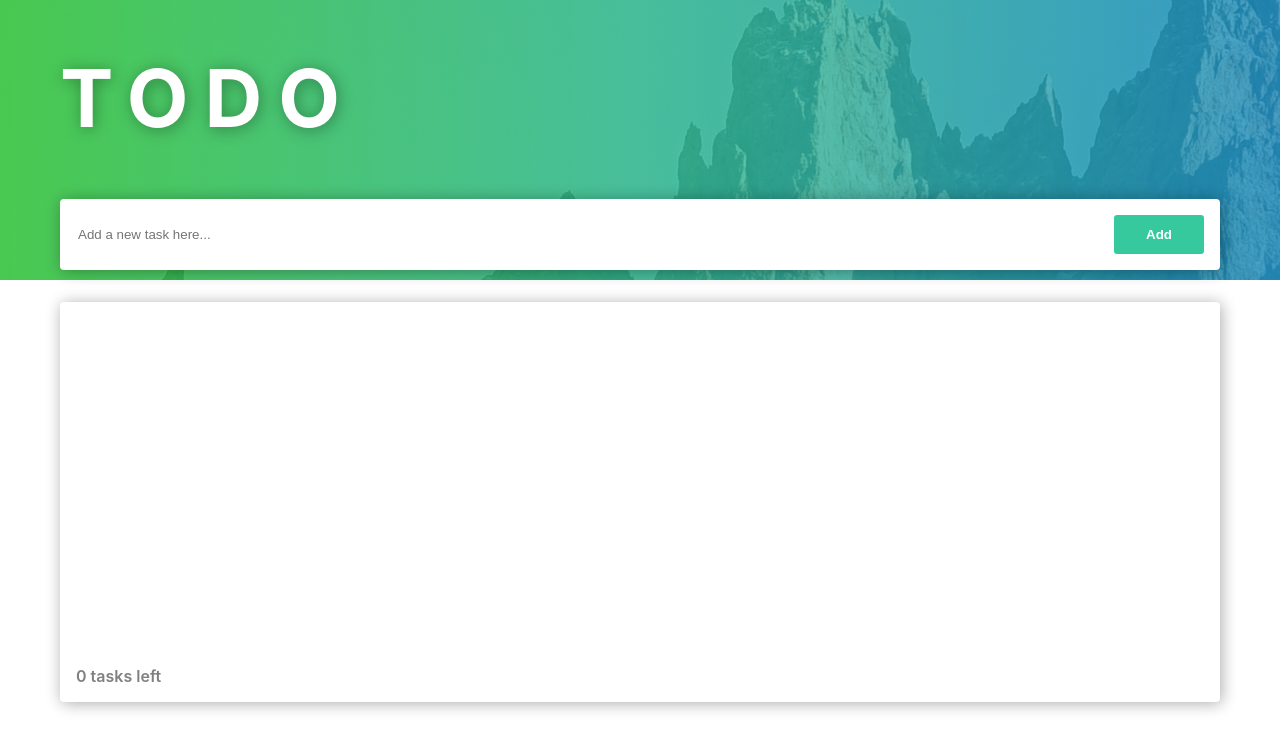
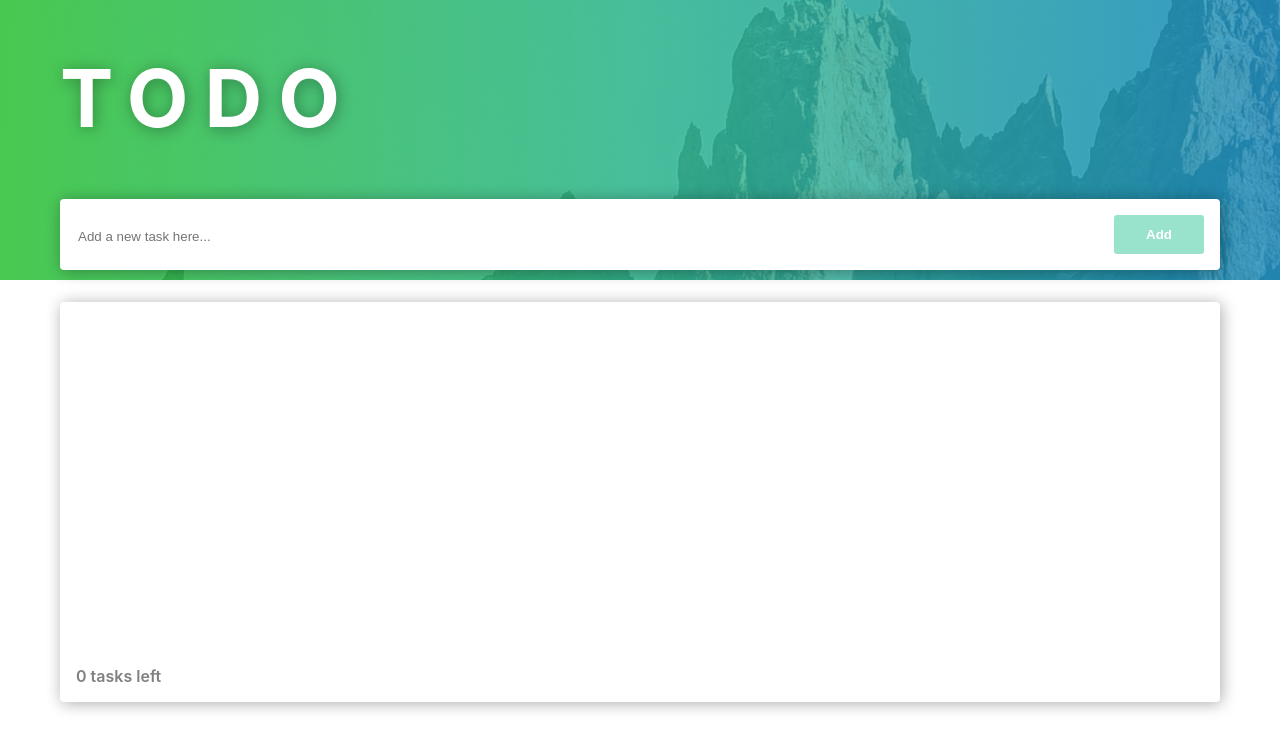
Before and after one commit to DhartiPatel98/my-todo-app-rtl, a React (Create React App) app: page / in a window 1280 px wide. Shown: the top 750 px of the page. Built offline with nearby package versions, Linux system fonts and the light colour scheme.

Commit message:
CSS and field aria label changes

```diff
--- a/src/components/AddInput/AddInput.css
+++ b/src/components/AddInput/AddInput.css
@@ -1,16 +1,22 @@
 .input-container {
   background-color: white;
   margin-top: 2rem;
+  margin-bottom: 2rem;
   border-radius: 0.25rem;
   padding: 1rem;
   box-shadow: 0.1rem 0.1rem 1rem rgba(0, 0, 0, 0.329);
   display: flex;
   justify-content: space-between;
+  align-items: center;
+}
+
+.input-field {
+  width: 90%;
 }
 
 .input {
   border: none;
-  width: 90%;
+  width: 100%;
 }
 
 .input:focus {
@@ -26,3 +32,16 @@
   font-weight: 900;
   cursor: pointer;
 }
+
+.add-btn:disabled {
+  cursor: not-allowed;
+  opacity: 0.5;
+}
+
+.error {
+  color: red;
+  font-size: 14px;
+  border-radius: 0.25rem;
+  padding: 1rem;
+  box-shadow: 0.1rem 0.1rem 1rem rgba(0, 0, 0, 0.329);
+}
--- a/src/components/AddInput/AddInput.tsx
+++ b/src/components/AddInput/AddInput.tsx
@@ -6,9 +6,17 @@ import TODO from "../Todo/types";
 
 const AddInput: React.FC<AddToDo> = ({ setTodos, todos }) => {
   const [todo, setTodo] = useState<string>("");
+  const [error, setError] = useState("");
 
   const addTodo = () => {
     if (!todo) return;
+
+    const isDuplicate = todos.some((item) => item.task === todo);
+    if (isDuplicate) {
+      setError("Task already exists");
+      return;
+    }
+
     const updatedTodos: TODO[] = [
       ...todos,
       {
@@ -19,10 +27,13 @@ const AddInput: React.FC<AddToDo> = ({ setTodos, todos }) => {
     ];
     setTodos(updatedTodos);
     setTodo("");
+    setError("");
   };
 
   return (
+    <>
       <div className="input-container">
+        <div className="input-field">
           <input
             className="input"
             value={todo}
@@ -30,10 +41,17 @@ const AddInput: React.FC<AddToDo> = ({ setTodos, todos }) => {
             placeholder="Add a new task here..."
             id="task-input"
           />
-      <button className="add-btn" onClick={addTodo}>
+        </div>
+        <button className="add-btn" onClick={addTodo} disabled={!todo}>
           Add
         </button>
       </div>
+      {error && (
+        <div className="error" aria-label="todo-error">
+          {error}
+        </div>
+      )}
+    </>
   );
 };
 
--- a/src/components/TodoList/TodoList.css
+++ b/src/components/TodoList/TodoList.css
@@ -1,6 +1,6 @@
 .todolist-container {
   background-color: white;
-  margin-top: 2rem;
+  margin-top: 1rem;
   border-radius: 0.25rem;
   padding: 1rem;
   box-shadow: 0.1rem 0.1rem 1rem rgba(0, 0, 0, 0.329);
--- a/src/components/TodoList/TodoList.tsx
+++ b/src/components/TodoList/TodoList.tsx
@@ -34,9 +34,8 @@ const TodoList: React.FC<ICommonToDoProps> = ({ todos, setTodos }) => {
               todo.completed ? "todo-item-completed" : ""
             }`}
             key={todo.id}
-            aria-label={`todo-item-${todo.id}`}
           >
-            <div>{todo.task}</div>
+            <div aria-label={todo.id}>{todo.task}</div>
             {todo.completed ? (
               <RestoreIcon
                 width={20}
```
Also changed, not shown: 2 other files (tests, documents, lock files or other folders). Lines whose indentation alone changed are shown as unchanged.
